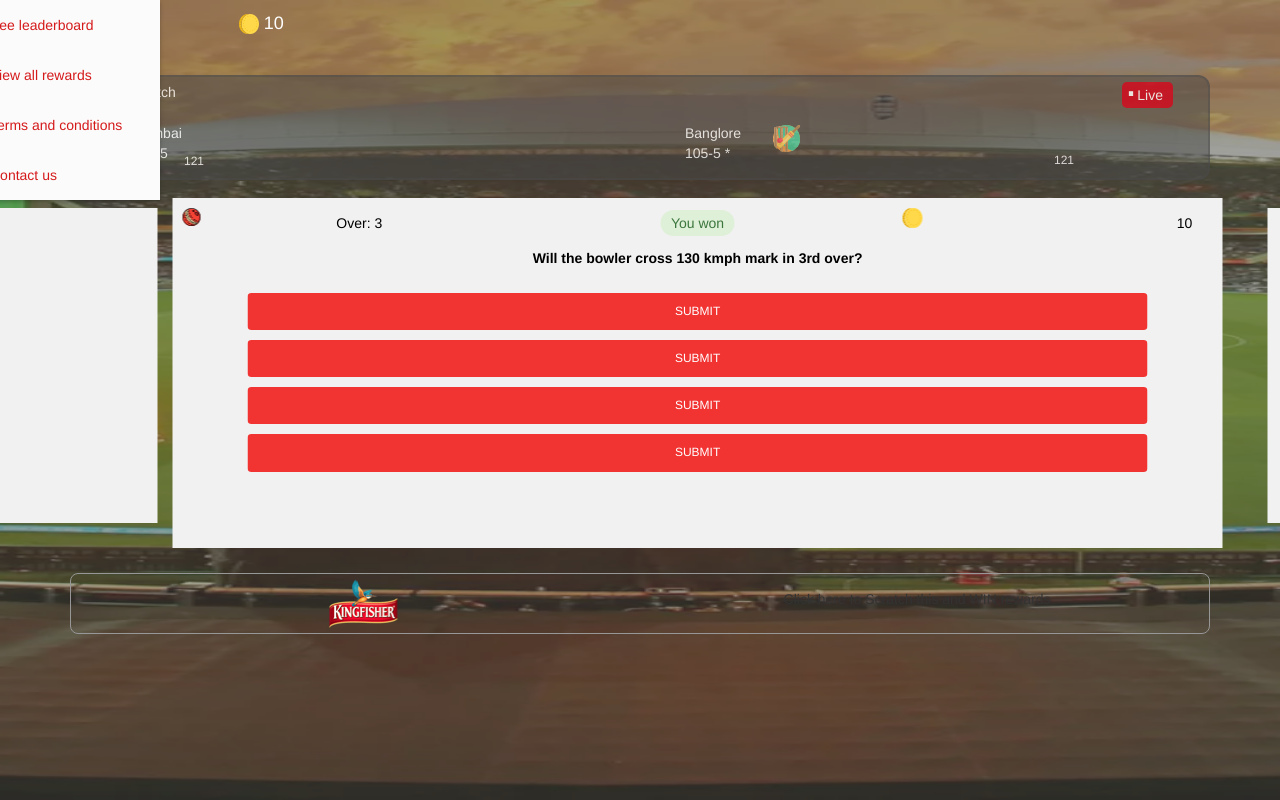
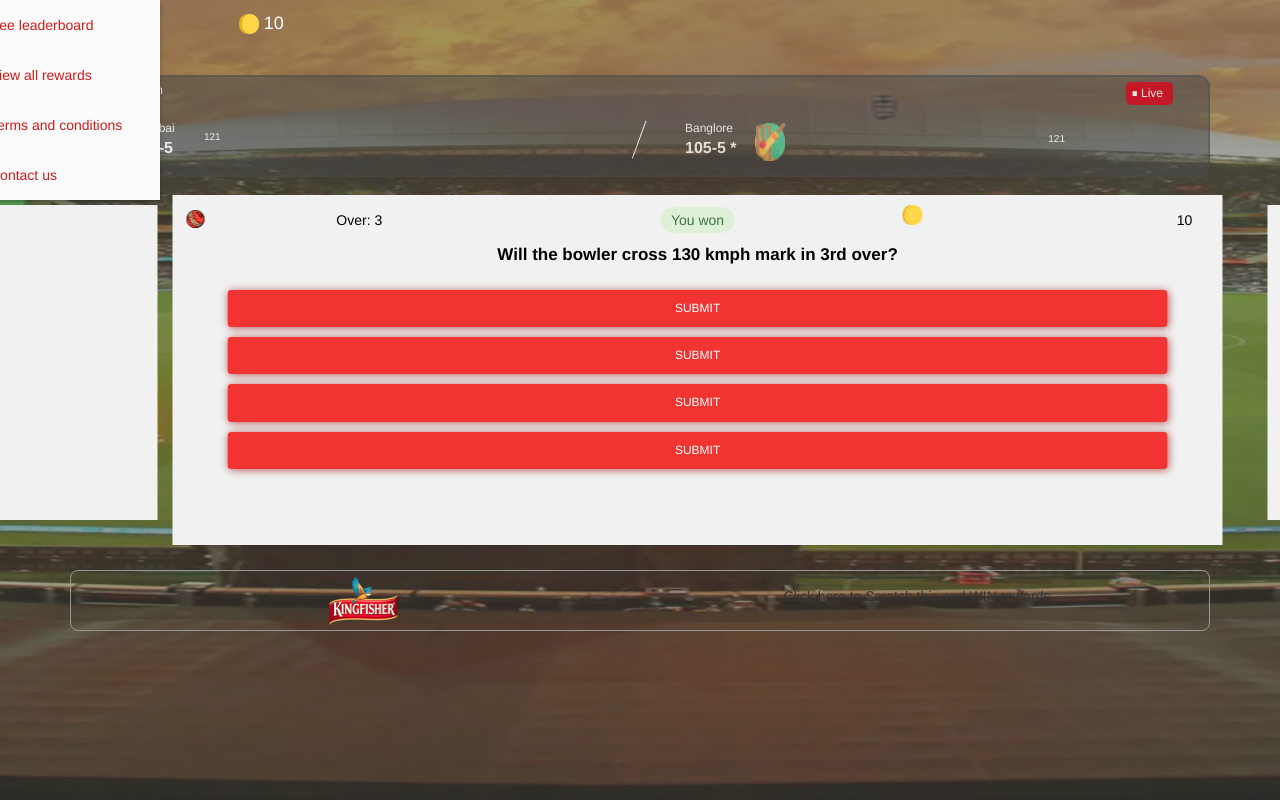
Before and after one commit to ansarianam02/kingfisher, a PHP site: page /game.html in a window 1280 px wide. Run offline with PHP 8.4, Linux system fonts and the light colour scheme.

Commit message:
Add files via upload

```diff
--- a/css/iplStyle.css
+++ b/css/iplStyle.css
@@ -170,46 +170,62 @@
 .team1{
     padding-left:6rem;
 }
-
+.team1.teams:after {
+    content: '';
+    position: absolute;
+    display: inline-block;
+    height: 4rem;
+    width: 1rem;
+    top: -0.2rem;
+    right: 0rem;
+    border-right: 1px solid #fff;
+    transform: rotate(20deg);
+}
 .team2{
     padding-right:2rem;
     padding-left:4.5rem;
 }
+
 .team1 .team-icon:before{
-    content:'';
-    position:absolute;
-    height:4rem;
-    width:4rem;
-    top:0rem;
-    left:-4.5rem;
-    background:url('../img/mum.png') no-repeat;
+    content: '';
+    position: absolute;
+    height: 3.8rem;
+    width: 3.8rem;
+    top: 0.3rem;
+    left: -4.9rem;
+    background: url(../img/mum.png) no-repeat;
+    background-size: 100% 100%;
 }
 .team2 .team-icon:after{
-    content:'';
-    position:absolute;
-    height:4rem;
-    width:4rem;
-    top:0rem;
-    right:-12.8rem;
-    background:url('../img/ban.png') no-repeat;
+    content: '';
+    position: absolute;
+    height: 3.8rem;
+    width: 3rem;
+    top: 0.2rem;
+    right: -10rem;
+    background: url(../img/ban.png) no-repeat;
+    background-size: 100% 100%;
 }
-
+.team-score {
+    font-weight: 900;
+    font-size: 1.6rem;
+}
 .team2 span.content {
     content: '';
     position: absolute;
     color: #ffffff;
-    top: 2.9rem;
-    right: 13.4rem;
-    font-size: 1.2rem;
+    top: 1.2rem;
+    right: 14.3rem;
+    font-size: 1rem;
 }
 
 .team1 span.content {
     content: '';
     position: absolute;
     color: #ffffff;
-    top: 3rem;
-    left: 11.2rem;
-    font-size: 1.2rem;
+    top: 1rem;
+    left: 13.2rem;
+    font-size: 1rem;
 }
 .card-panel{
 	background: #4a4a4aa6;
@@ -217,6 +233,7 @@
   color: #fff;
   opacity: 0.8;
   border: 2px solid #4a4a4aa6;
+  font-size: 1.2rem;
 }
 .ball-icon:before{
 	content: '';
@@ -224,8 +241,13 @@
 	height: 2rem;
 	width:3rem;
 	background:url('../img/cricketBall.png') no-repeat;
-	left: 1rem;
+	left: 1.4rem;
+  top: 0.5rem;
 }
+.ball-icon{
+  position: relative;
+}
+
 .over{
 	padding-left: 3.8rem
 }
@@ -240,7 +262,7 @@
 	font-size: 2rem;
 }
 .answer{
-	padding: 0 6rem;
+	padding: 0 4rem;
 }
 .coin{
 	position: relative;
@@ -265,3 +287,7 @@
 	top: 1.3rem;
 	margin-right: -8rem;
 }
+
+.question{
+  font-size: 1.7rem;
+}
--- a/css/layout.css
+++ b/css/layout.css
@@ -8,9 +8,11 @@
     /*padding: 0 2rem;*/
   }
 }
+
 /*common css*/
 html, body {
-    overflow: auto;
+    /*overflow: auto;*/
+    overflow: hidden;
 }
 body.register-page{
 
@@ -36,10 +38,18 @@ section.footer-section::before {
     top: -15rem;
     z-index: -1;
 }
+section.footer-section {
+    position: fixed;
+    bottom: 0;
+    width: 100%;
+    z-index: -8;
+}
+
 .otp-page section.footer-section::before {
     height: 33rem;
     top: -28rem;
 }
+
 /*.otp.section.footer-section::before {
     background-image: url(../img/regist-mbl-bg.png) !important;
     background-repeat: no-repeat;
@@ -227,6 +237,9 @@ section.game.footer-section::before{
   padding: 0.9rem 1rem;
   text-transform: uppercase;
 }
+.btn-option{
+  box-shadow: 1px 1px 9px 0px #b35757;
+}
 .btn-disabled{
     opacity: 0.6 !important;
 }
```
